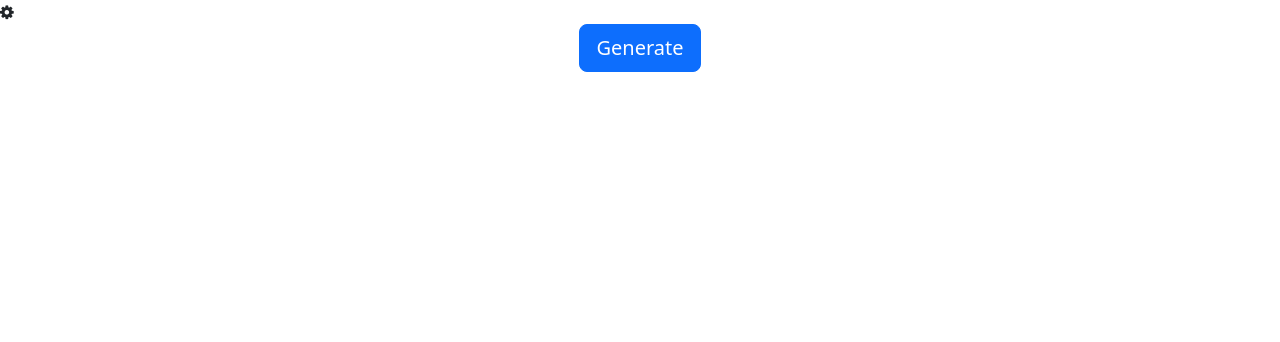
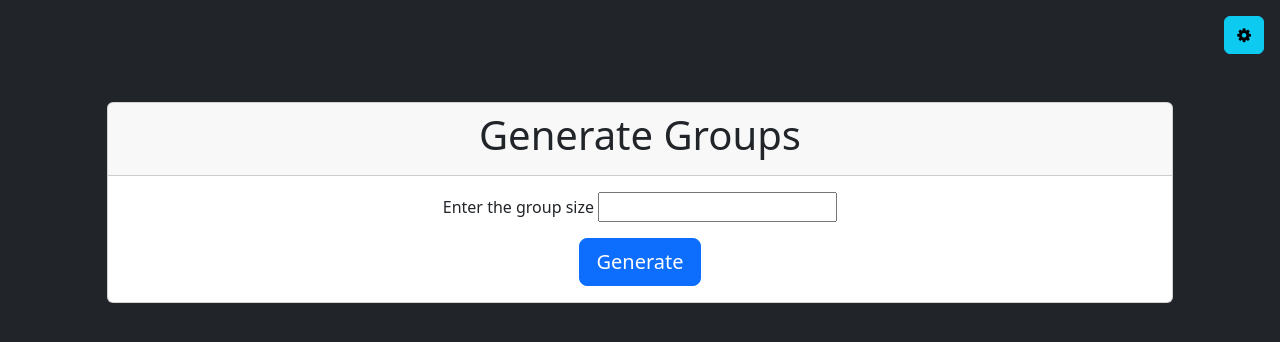
Before and after one commit to egannod/partner_generator, a plain HTML site: page index.html in a window 1280 px wide. Drawn offline with nearby package versions, Linux system fonts and the light colour scheme.

Commit message:
Add card and update gear button

```diff
--- a/index.html
+++ b/index.html
@@ -7,14 +7,23 @@
     <link href="https://cdn.jsdelivr.net/npm/bootstrap@5.3.3/dist/css/bootstrap.min.css" rel="stylesheet" integrity="sha384-QWTKZyjpPEjISv5WaRU9OFeRpok6YctnYmDr5pNlyT2bRjXh0JMhjY6hW+ALEwIH" crossorigin="anonymous">
     <link rel="stylesheet" href="https://cdnjs.cloudflare.com/ajax/libs/font-awesome/4.7.0/css/font-awesome.min.css">
 </head>
-<body>
-
-    <div>
-        <i class="fa fa-gear"></i>
+<body class="bg-dark">
+    <div class="d-flex justify-content-end">
+        <button id="btnOptions" class="btn btn-info mt-3 mx-3">
+            <i class="fa fa-gear"></i>
+        </button>
     </div>
 
-    <div class="d-flex align-self-center justify-content-center">
-        <button class="btn btn-primary btn-lg" type="button">Generate</button>
+    <div class="card text-center col-10 offset-1 mt-5">
+        <div class="card-header">
+            <h1>Generate Groups</h1>
+        </div>
+        <div class="card-body">
+            <label for="txtGroupSize">Enter the group size</label>
+            <input id="txtGroupSize">
+            <br>
+            <button class="btn btn-primary btn-lg mt-3" type="button">Generate</button>
+        </div>
     </div>
 
     <script src="https://cdn.jsdelivr.net/npm/bootstrap@5.3.3/dist/js/bootstrap.bundle.min.js" integrity="sha384-YvpcrYf0tY3lHB60NNkmXc5s9fDVZLESaAA55NDzOxhy9GkcIdslK1eN7N6jIeHz" crossorigin="anonymous"></script>
```
